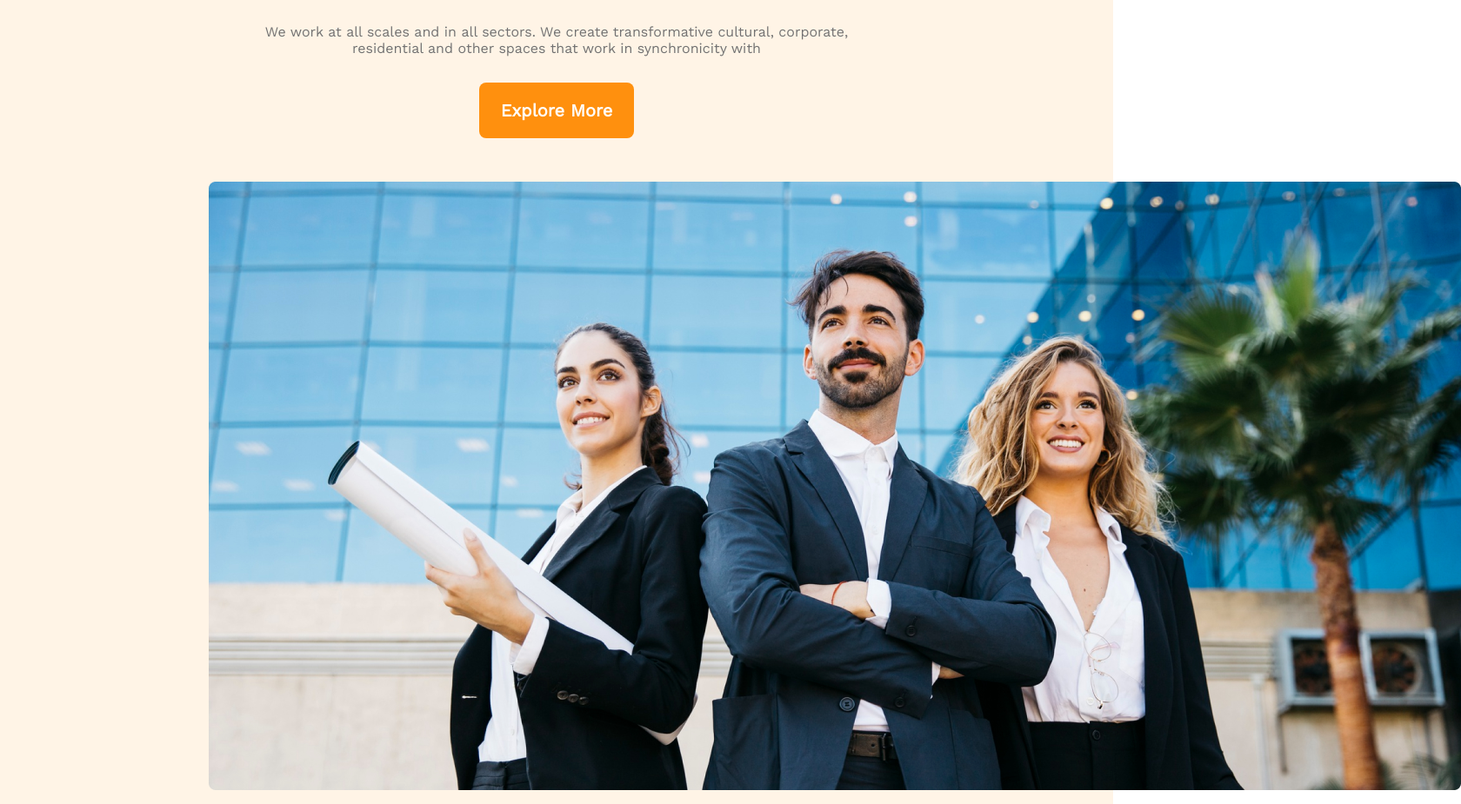
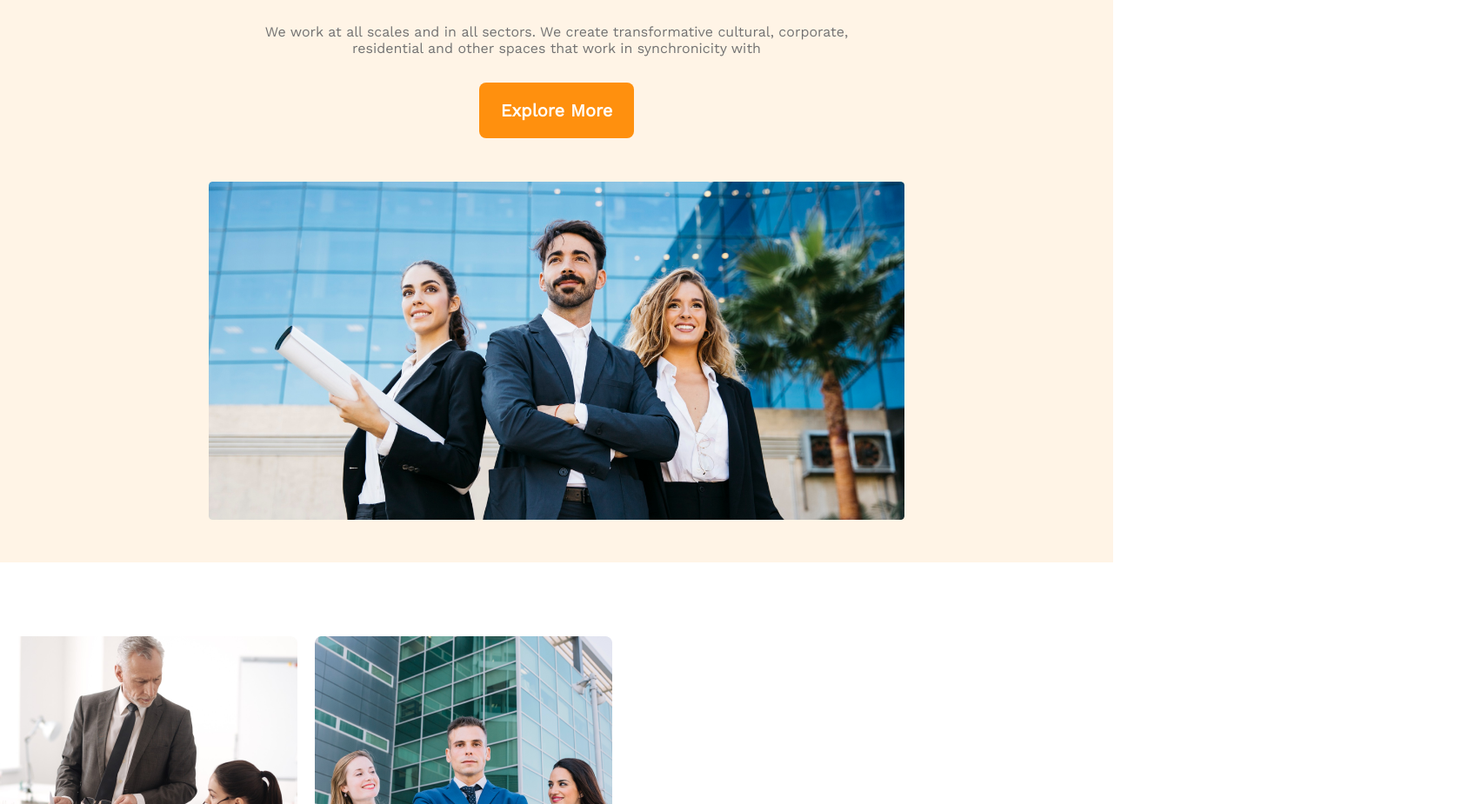
Before and after one commit to mshipan/g3-architects, a plain HTML site: page index.html in a window 1280 px wide. Shown: the part 358-1283 px from the top of the page at 87% size, 1680 px wide, since content can reach past the window. Drawn offline with nearby package versions, Linux system fonts and the light colour scheme.

Commit message:
try to fix some width problem

```diff
--- a/style.css
+++ b/style.css
@@ -116,6 +116,10 @@ margin-bottom: 30px;
     width: 100%;
     margin-top: 50px;
     padding-bottom: 45px;
+}
+
+.banner-area-image > img{
+    width: 100%;
 }
 
 /* -----------------
```
